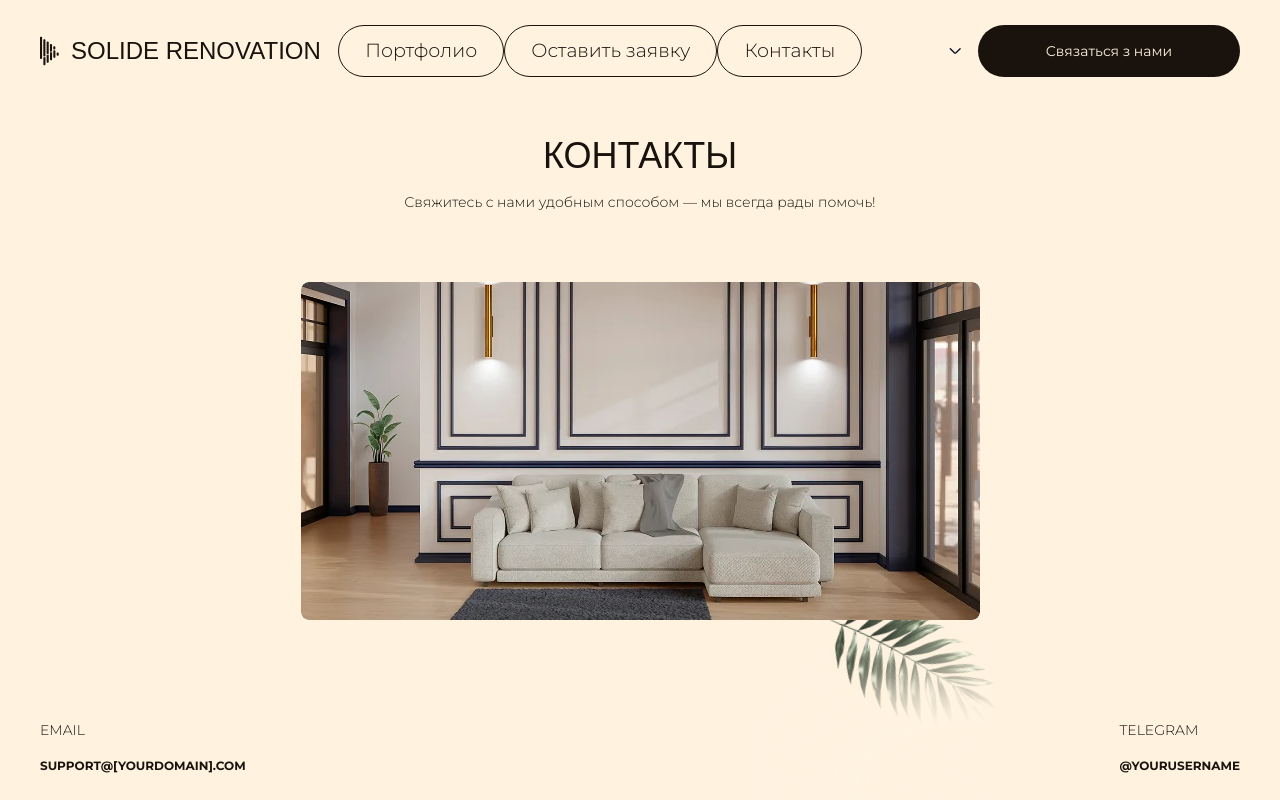
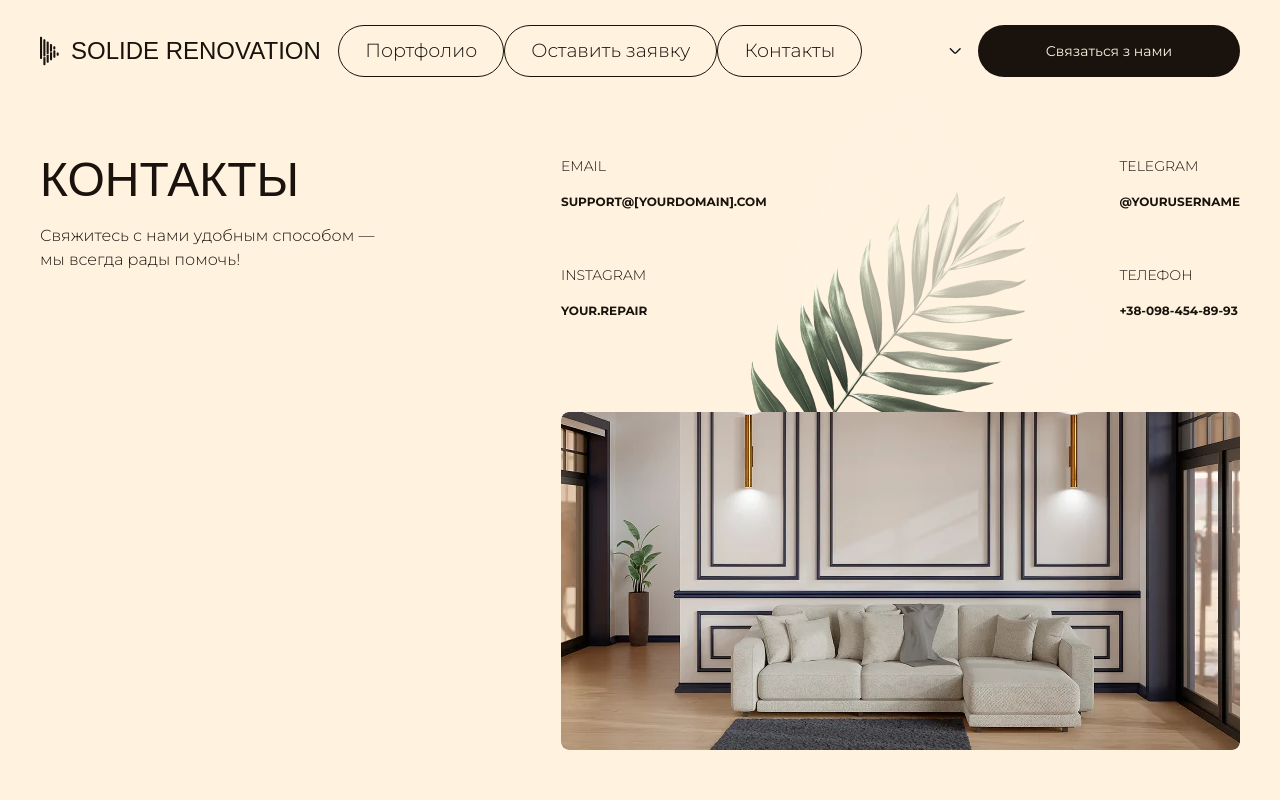
Before and after one commit to cyanidium-dev/repair-nizza, a Next.js app: page /1/contacts in a window 1280 px wide. Shown: the top 800 px of the page. Built offline with nearby package versions, Linux system fonts and the light colour scheme; a web font is replaced by a local one.

Commit message:
contacts page styled for desk

```diff
--- a/src/components/contactpage/Contacts.jsx
+++ b/src/components/contactpage/Contacts.jsx
@@ -6,6 +6,7 @@ import { useTranslations } from "next-intl";
 import imgMob from "../../../public/images/image/contacts-page-mob.webp";
 import imgDesk from "../../../public/images/image/contacts-page-desk.webp";
 import imgMotifMob from "../../../public/images/image/contacts-page-motif-mob.png";
+import imgMotifDesk from "../../../public/images/image/contacts-page-motif-desk.png";
 import imgShadowMob from "../../../public/images/image/contacts-page-shadow-mob.png";
 
 const Contacts = () => {
@@ -13,16 +14,16 @@ const Contacts = () => {
 
   return (
     <Container>
-      <div className="pt-[34px] pb-[94px]">
-        <div className="mb-[110px] md:mb-[70px]">
-          <h1 className="font-arsenal font-normal text-[32px] md:text-4xl text-primary-black uppercase mb-4 md:text-center">
+      <div className="pt-[34px] lg:pt-[54px] pb-[94px] lg:pb-[150px] lg:flex">
+        <div className="mb-[110px] md:mb-[70px] lg:mr-[182px]">
+          <h1 className="font-arsenal font-normal text-[32px] md:text-4xl text-primary-black uppercase mb-4 md:text-center lg:text-left lg:text-5xl lg:mb-5">
             {t("title")}
           </h1>
-          <p className="font-montserrat font-light text-xs md:text-sm text-primary-black leading-[15px] md:text-center">
+          <p className="font-montserrat font-light text-xs md:text-sm lg:text-base text-primary-black leading-[15px] md:text-center lg:text-left">
             {t("description")}
           </p>
         </div>
-        <div className="relative">
+        <div className="relative lg:flex lg:flex-col-reverse lg:items-center">
           <Image
             src={imgMob}
             alt="interior image"
@@ -31,20 +32,25 @@ const Contacts = () => {
           <Image
             src={imgDesk}
             alt="interior image"
-            className="hidden rounded-lg mb-[100px] md:block md:mx-auto"
+            className="hidden rounded-lg mb-[100px] lg:mb-0 md:block md:mx-auto"
           />
           <Image
             src={imgMotifMob}
             alt="interior image"
-            className="absolute top-[50px] right-[50px] rotate-[10deg] md:top-[250px] md:right-[210px] -z-10"
+            className="absolute top-[50px] right-[50px] rotate-[10deg] md:top-[250px] md:right-[210px] -z-10 lg:hidden"
+          />
+          <Image
+            src={imgMotifDesk}
+            alt="interior image"
+            className="hidden absolute top-0 right-[147px] -z-10 lg:block"
           />
           <Image
             src={imgShadowMob}
             alt="interior image"
-            className="absolute top-[110px] md:top-[310px] right-[85px] md:right-[245px] -z-10"
+            className="absolute top-[110px] md:top-[310px] right-[85px] md:right-[245px] -z-10 lg:top-[-40px] lg:right-[195px] lg:rotate-[-40deg] opacity-70"
           />
-          <ul className="flex flex-col gap-8 md:flex-row md:justify-between">
-            <div className="flex flex-col gap-8">
+          <ul className="flex flex-col gap-8 md:flex-row md:justify-between lg:w-[679px] lg:mb-[90px]">
+            <div className="flex flex-col gap-8 lg:gap-[52px]">
               <li>
                 <p className="font-montserrat font-light mb-[13px] text-sm text-primary-black uppercase">
                   {t("contacts.email")}
@@ -68,7 +74,7 @@ const Contacts = () => {
                 </a>
               </li>
             </div>
-            <div className="flex flex-col gap-8">
+            <div className="flex flex-col gap-8 lg:gap-[52px]">
               <li>
                 <p className="font-montserrat font-light mb-[13px] text-sm text-primary-black uppercase">
                   {t("contacts.telegram")}
```
Also changed, not shown: public/images/image/contacts-page-motif-desk.png (added).
